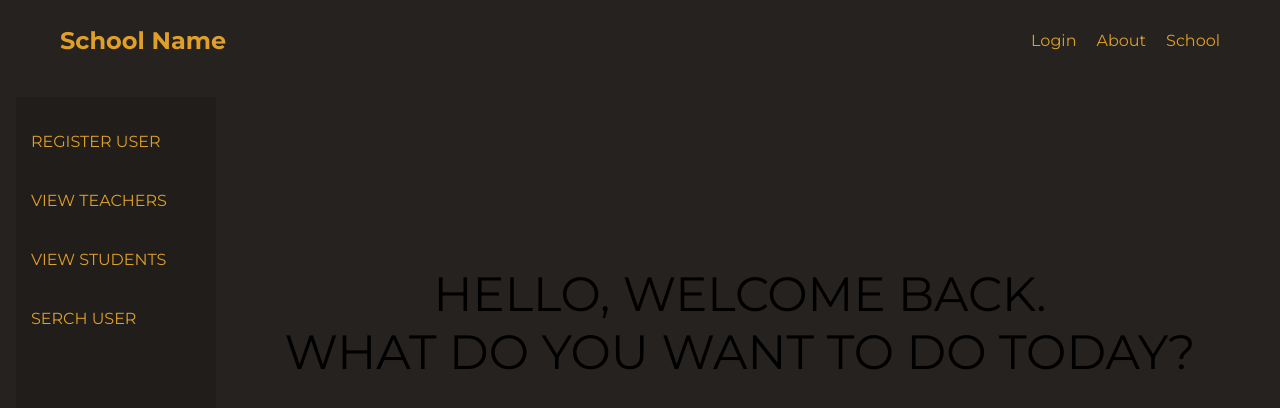
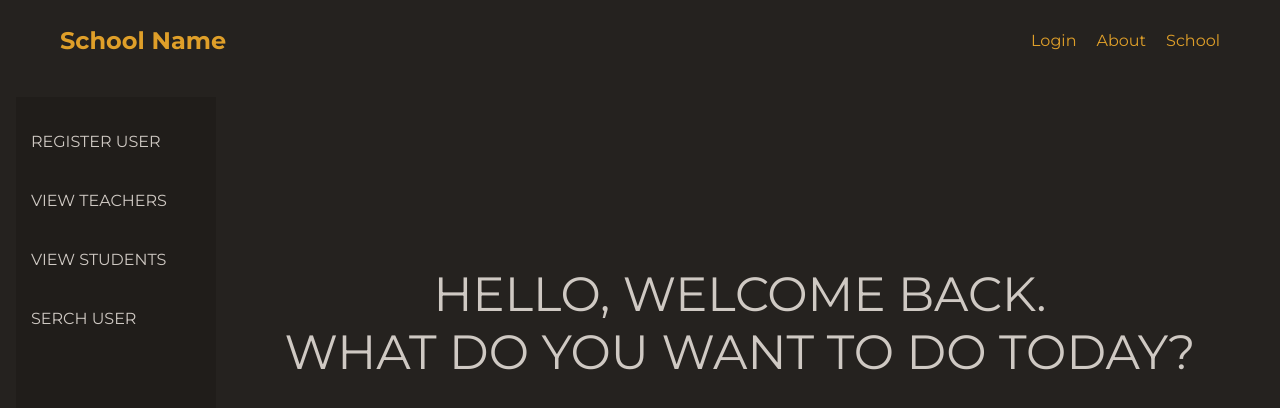
Before and after one commit to Kariqs/school-website-frontend, a plain HTML site: page admin/admin.html in a window 1280 px wide. Drawn offline with Linux system fonts and the light colour scheme.

```diff
--- a/admin/admin.css
+++ b/admin/admin.css
@@ -7,6 +7,7 @@
   text-transform: uppercase;
   margin: 10rem auto;
   font-size: 3rem;
+  color: rgb(207, 201, 195);
 }
 body {
   width: 100%;
@@ -68,7 +69,7 @@
 .sidebar {
   width: 200px;
   background-color: rgb(32, 29, 26);
-  color: rgb(223, 159, 41);
+  color: rgb(207, 201, 195);
   padding: 15px;
   display: flex;
   flex-direction: column;
```
